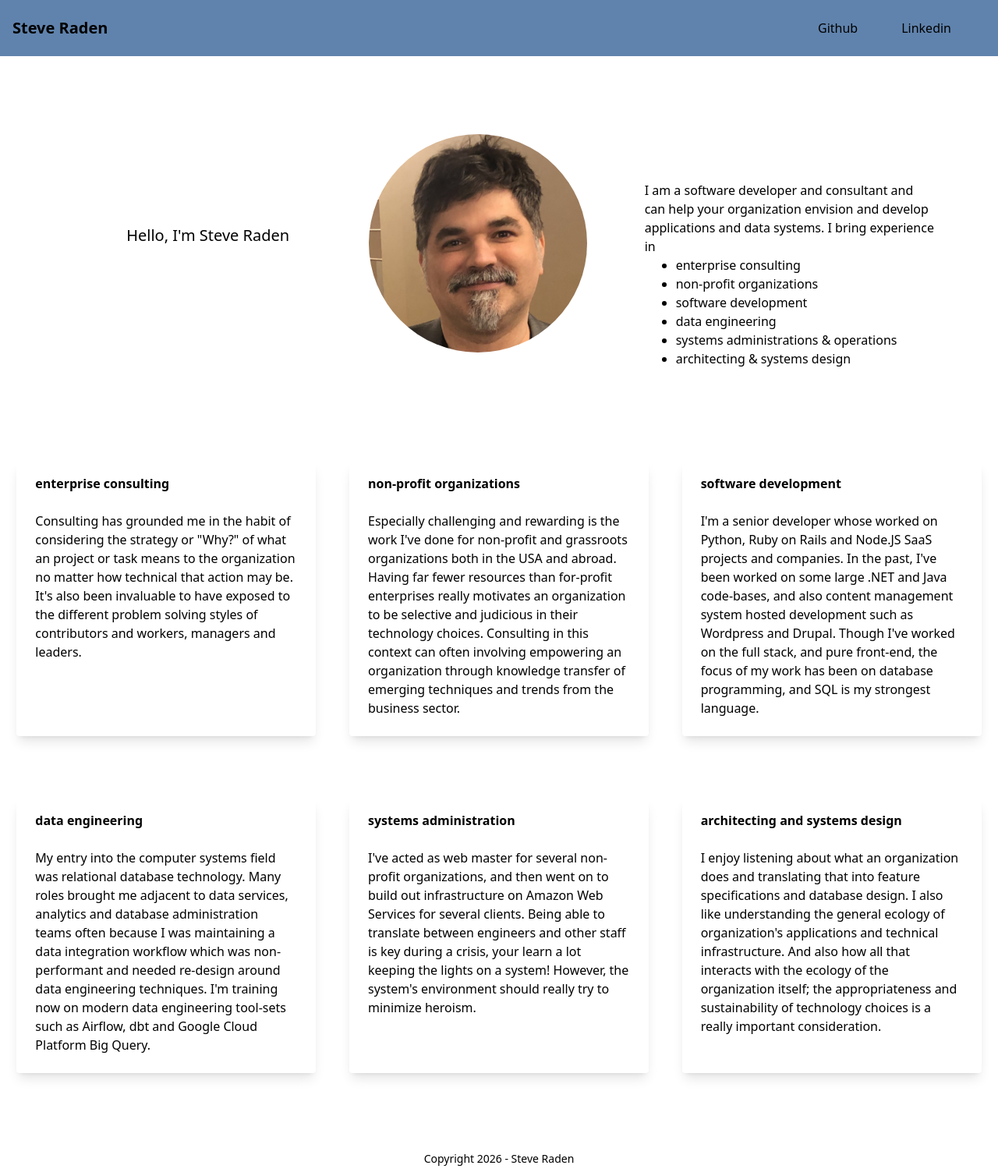
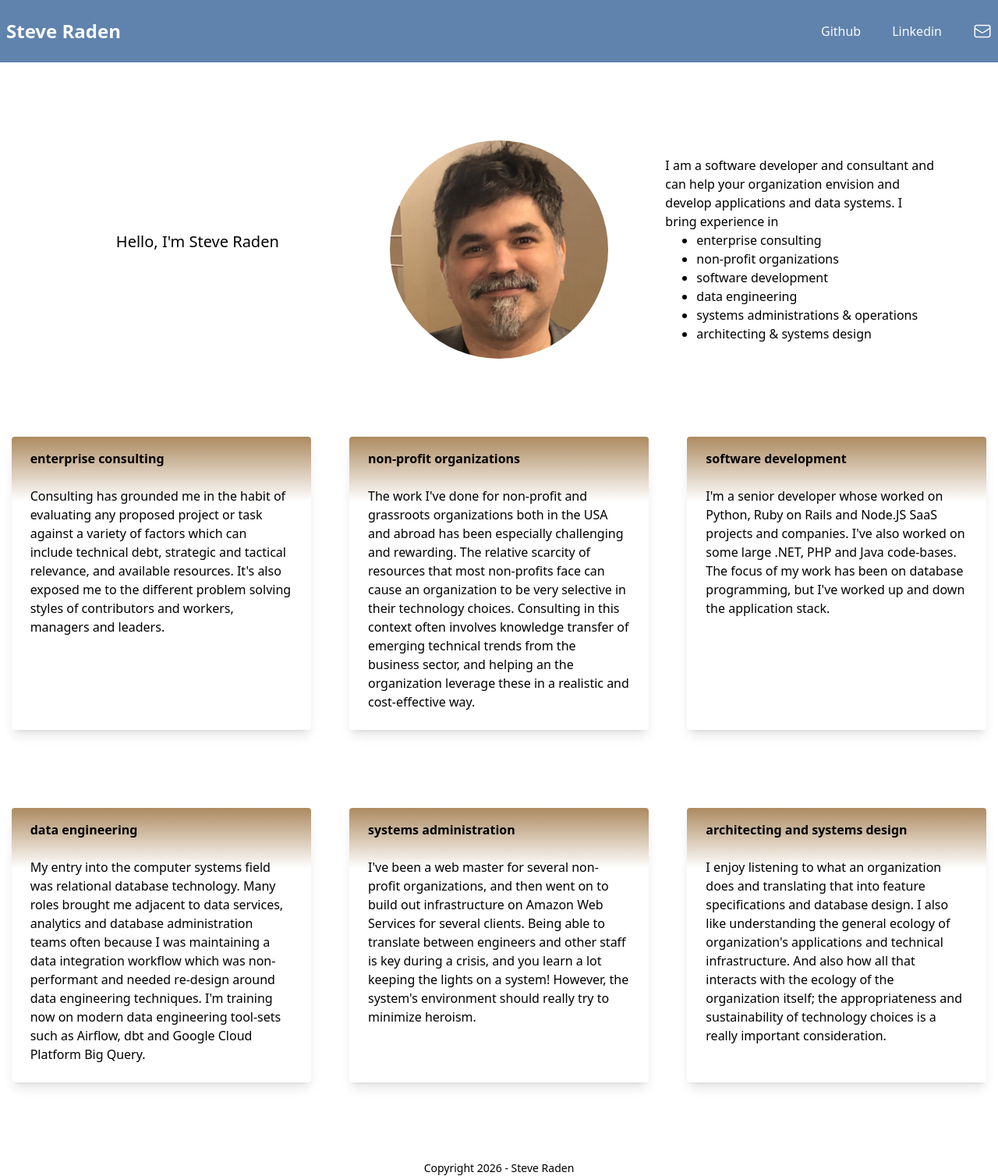
Before and after one commit to steveraden/steveraden.com, a website: page index.html in a window 1280 px wide. Shown: the whole page at 78% size. Drawn offline with nearby package versions, Linux system fonts and the light colour scheme.

Commit message:
proofs and design edits plus a robots.txt

```diff
--- a/index.html
+++ b/index.html
@@ -7,8 +7,13 @@
     <script src="https://cdn.jsdelivr.net/npm/@tailwindcss/browser@4"></script>
 
     <style>
-        nav.bg-blue-smoke {
+        .bg-blue-smoke {
             background-color: #6083ad;
+        }
+
+        .card {
+            background: #AD8A60;
+            background: linear-gradient(180deg, rgba(173, 138, 96, 1) 0%, rgba(255, 255, 255, 1) 22%);
         }
 
         img {
@@ -18,127 +23,96 @@
 </head>
 
 <body class="bg-white-200">
-    <nav class="bg-blue-smoke w-full z-20 top-0 start-0 border-default">
-        <div class="max-w-screen-xl flex flex-wrap items-center justify-between mx-auto p-4">
-            <a href="#" class="flex items-center space-x-3 rtl:space-x-reverse">
-                <span class="self-center text-xl text-heading font-semibold whitespace-nowrap">Steve Raden</span>
+    <nav class="bg-blue-smoke p-2">
+        <div class="container mx-auto flex items-center justify-between py-4">
+            <h1 class="text-2xl font-bold text-gray-50">Steve Raden</h1>
+            <div class="flex space-x-10">
+                <div class="flex items-center space-x-2">
+                    <a href="https://github.com/steveraden/" class="text-gray-50" aria-current="page">Github</a>
+                </div>
+                <div class="flex items-center space-x-2">
+                    <a href="https://www.linkedin.com/in/steveraden/" class="text-gray-50">Linkedin</a>
+                </div>
+                <div class="flex items-center space-x-2">
+                    <a class="text-gray-50" place-self-center" href="mailto:steve@steveraden.com">
+                        <svg xmlns="http://www.w3.org/2000/svg" fill="none" viewBox="0 0 24 24" stroke-width="1.5"
+                            stroke="currentColor" class="size-6">
+                            <path stroke-linecap="round" stroke-linejoin="round"
+                                d="M21.75 6.75v10.5a2.25 2.25 0 0 1-2.25 2.25h-15a2.25 2.25 0 0 1-2.25-2.25V6.75m19.5 0A2.25 2.25 0 0 0 19.5 4.5h-15a2.25 2.25 0 0 0-2.25 2.25m19.5 0v.243a2.25 2.25 0 0 1-1.07 1.916l-7.5 4.615a2.25 2.25 0 0 1-2.36 0L3.32 8.91a2.25 2.25 0 0 1-1.07-1.916V6.75" />
+                        </svg>
                     </a>
-            <button data-collapse-toggle="navbar-dropdown" type="button"
-                class="inline-flex items-center p-2 w-10 h-10 justify-center text-sm text-body rounded-base md:hidden hover:bg-neutral-secondary-soft hover:text-heading focus:outline-none focus:ring-2 focus:ring-neutral-tertiary"
-                aria-controls="navbar-dropdown" aria-expanded="false">
-                <span class="sr-only">Open main menu</span>
-                <svg class="w-6 h-6" aria-hidden="true" xmlns="http://www.w3.org/2000/svg" width="24" height="24"
-                    fill="none" viewBox="0 0 24 24">
-                    <path stroke="currentColor" stroke-linecap="round" stroke-width="2" d="M5 7h14M5 12h14M5 17h14" />
-                </svg>
-            </button>
-            <div class="hidden w-full md:block md:w-auto" id="navbar-dropdown">
-                <ul
-                    class="flex flex-col font-medium p-4 md:p-0 mt-4 border border-default rounded-base bg-neutral-secondary-soft md:space-x-8 rtl:space-x-reverse md:flex-row md:mt-0 md:border-0 md:bg-neutral-primary">
-                    <li>
-                        <a href="https://github.com/steveraden/"
-                            class="block py-2 px-3 text-heading rounded hover:bg-blue/5" aria-current="page">Github
-                        </a>
-                    </li>
-                    <li>
-                        <a href="https://www.linkedin.com/in/steveraden/"
-                            class="block py-2 px-3  rounded hover:text-lime">Linkedin</a>
-                    </li>
-                    <li>
-                </ul>
                 </div>
             </div>
+        </div>
+    </nav>
 
-    </nav>
-    <header class="container mx-auto  grid grid-cols-1 md:grid-cols-3 md:p-20 mb-10">
-        <p class="md:place-self-center text-xl mb-5">
+    <header class="container m-auto  grid grid-cols-1 lg:grid-cols-3 p-10 gap-10 lg:p-20">
+        <p class="place-self-center text-xl mb-5">
             Hello, I'm Steve Raden
         </p>
-        <img class="md:justify-items-start p-5" src="./steves_face.jpg" alt="Steve Raden's face" width="320" height="320"
+        <img class="place-self-center p-5" src="./steves_face.jpg" alt="Steve Raden's face" width="320" height="320"
             border="5" />
-        <div class="md:place-self-center mt-20">
-            <p>I am a software developer and consultant and can help your organization envision and develop applications and data systems. I bring experience in</p>
+        <div class="place-self-center">
+            <p>I am a software developer and consultant and can help your organization envision and develop applications
+                and data systems. I bring experience in</p>
             <ul class="list-disc">
-                <li class="ml-10""><a class=" hover:bg-gray-400" href=" #consulting">enterprise consulting</a></li>
-                <li class="ml-10""><a href=" #non-profit">non-profit organizations</a></li>
+                <li class="ml-10"><a href="#consulting">enterprise consulting</a></li>
+                <li class="ml-10"><a href="#non-profit">non-profit organizations</a></li>
                 <li class="ml-10"><a href="#software-dev">software development</a></li>
                 <li class="ml-10"><a href="#software-dev">data engineering</a></li>
-                <li class="ml-10"><a href="#sysadmin"></a>systems administrations & operations</a></li>
-                <li class="ml-10"><a href=" #design">architecting & systems design</a></li>
+                <li class="ml-10"><a href="#sysadmin"></a>systems administrations &
+                    operations</a></li>
+                <li class="ml-10"><a class="hover:bg-gray-9400" href="#design">architecting & systems design</a></li>
             </ul>
         </div>
     </header>
     <main class="relative">
-        <div class="mx-auto container grid grid-cols-1 md:grid-cols-3">
-            <div id="consulting" class="max-w-sm rounded overflow-hidden shadow-lg mx-auto mb-20">
+        <div class="mx-auto container grid grid-cols-1 gap-5  md:grid-cols-3">
+            <div id="consulting" class="max-w-sm rounded overflow-hidden shadow-lg mx-auto mb-20 card">
                 <div class="px-6 py-4">
                     <div class="font-bold text-l mb-2">enterprise consulting</div>
                     <p class="pt-4 pb-2 text-base">
-                        Consulting has grounded me in the habit of considering the strategy or "Why?" of
-                        what an project or task means to the organization no matter how technical that action may be.
-                        It's also been invaluable to have exposed to the different problem solving styles of
-                        contributors and workers, managers and leaders.
+                        Consulting has grounded me in the habit of evaluating any proposed project or task against a variety of factors which can include technical debt, strategic and tactical relevance, and available resources. It's also exposed me to the different problem solving styles of contributors and workers, managers and leaders.
                     </p>
                 </div>
             </div>
-            <div id="non-profit" class="max-w-sm rounded overflow-hidden shadow-lg mx-auto mb-20"">
+            <div id="non-profit" class="max-w-sm rounded overflow-hidden shadow-lg mx-auto mb-20 card">
                 <div class=" px-6 py-4">
                     <div class="font-bold text-l mb-2">non-profit organizations</div>
                     <p class="pt-4 pb-2">
-                    Especially challenging and rewarding is the work I've done for non-profit and grassroots
-                    organizations both in the USA and abroad. Having far fewer resources than for-profit
-                    enterprises really motivates an organization to be selective and judicious in their
-                    technology choices. Consulting in this context can often involving empowering an
-                    organization through knowledge transfer of emerging techniques and trends from the business
-                    sector.
+                        The work I've done for non-profit and grassroots organizations both in the USA and abroad has been especially challenging and rewarding.  The relative scarcity of resources that most non-profits face can cause an organization to be very selective in their technology choices. Consulting in this context often involves knowledge transfer of emerging technical trends from the business sector, and helping an the organization leverage these in a realistic and cost-effective way.
                     </p>
                 </div>
             </div>
-        <div id="software-dev" class="max-w-sm rounded overflow-hidden shadow-lg mx-auto mb-20"">
+            <div id="software-dev" class="max-w-sm rounded overflow-hidden shadow-lg mx-auto mb-20 card">
                 <div class=" px-6 py-4">
                     <div class="font-bold text-l mb-2">software development</div>
                     <p class="pt-4 pb-2 text-base">
-                I'm a senior developer whose worked on Python, Ruby on Rails and Node.JS SaaS projects and
-                companies.
-                In the past, I've been worked on some large .NET and Java code-bases, and also content
-                management system hosted development such as Wordpress and Drupal.
-                Though I've worked on the full stack, and pure front-end, the focus of my work has been on
-                database programming, and SQL is my strongest language.
+                        I'm a senior developer whose worked on Python, Ruby on Rails and Node.JS SaaS projects and companies. I've also worked on some large .NET, PHP and Java code-bases.  The focus of my work has been on database programming, but I've worked up and down the application stack.
                     </p>
                 </div>
             </div>
-        <div id="data-eng" class="max-w-sm rounded overflow-hidden shadow-lg mx-auto mb-20"">
+            <div id="data-eng" class="max-w-sm rounded overflow-hidden shadow-lg mx-auto mb-20 card">
                 <div class=" px-6 py-4">
                     <div class="font-bold text-l mb-2">data engineering</div>
                     <p class="pt-4 pb-2">
-                My entry into the computer systems field was relational database technology. Many roles brought
-                me adjacent to data services, analytics and database administration teams often because I was
-                maintaining a data integration workflow which was non-performant and needed re-design around
-                data engineering techniques. I'm training now on modern data engineering tool-sets such as
-                Airflow, dbt and Google Cloud Platform Big Query.
+                        My entry into the computer systems field was relational database technology. Many roles brought me adjacent to data services, analytics and database administration teams often because I was maintaining a data integration workflow which was non-performant and needed re-design around data engineering techniques. I'm training now on modern data engineering tool-sets such as Airflow, dbt and Google Cloud Platform Big Query.
                     </p>
                 </div>
             </div>
-        <div id="sysadmin" class="max-w-sm rounded overflow-hidden shadow-lg mx-auto mb-20">
+            <div id="sysadmin" class="max-w-sm rounded overflow-hidden shadow-lg mx-auto mb-20 card">
                 <div class="px-6 py-4">
                     <div class="font-bold text-l mb-2">systems administration</div>
                     <p class="pt-4 pb-2">
-                    I've acted as web master for several non-profit organizations, and then went on to build out
-                    infrastructure on Amazon Web Services for several clients. Being able to translate between
-                    engineers and other staff is key during a crisis, your learn a lot keeping the lights on a
-                    system! However, the system's environment should really try to minimize heroism.
+                        I've been a web master for several non-profit organizations, and then went on to build out infrastructure on Amazon Web Services for several clients. Being able to translate between engineers and other staff is key during a crisis, and you learn a lot keeping the lights on a system! However, the system's environment should really try to minimize heroism.
                     </p>
                 </div>
             </div>
-        <div id="design" class="max-w-sm rounded overflow-hidden shadow-lg mx-auto mb-20"">
+            <div id="design" class="max-w-sm rounded overflow-hidden shadow-lg mx-auto mb-20 card">
                 <div class=" px-6 py-4">
                     <div class="font-bold text-l mb-2">architecting and systems design</div>
                     <p class="pt-4 pb-2 text-base">
-                I enjoy listening about what an organization does and translating that into feature
-                specifications and database design. I also like understanding the general ecology of
-                organization's applications and technical infrastructure. And also how all that interacts with
-                the ecology of the organization itself; the appropriateness and sustainability of technology
-                choices is a really important consideration.
+                        I enjoy listening to what an organization does and translating that into feature specifications and database design. I also like understanding the general ecology of organization's applications and technical infrastructure. And also how all that interacts with the ecology of the organization itself; the appropriateness and sustainability of technology choices is a really important consideration.
                     </p>
                 </div>
             </div>
```
Also changed, not shown: robots.txt (added, +31 -0 lines). Lines whose indentation alone changed are shown as unchanged.
